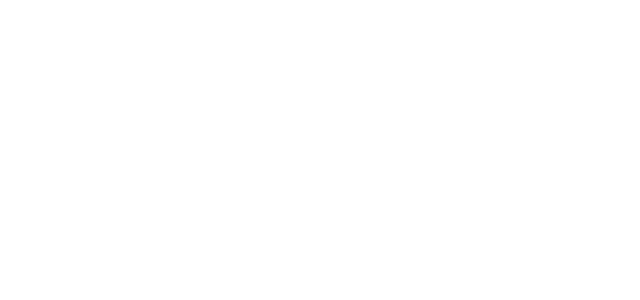
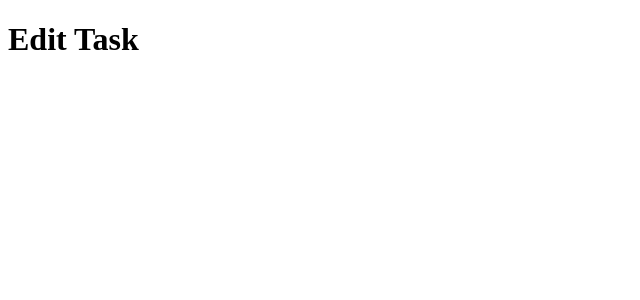
Before and after one commit to Edixon-vanVliet/task-manager, a React (Create React App) app in the folder client/: page /task/1 in a window 1280 px wide. Before the commit this address had no page. Shown: the top 300 px of the page, without its empty margins (0-640 px from the left). Built offline with nearby package versions, Linux system fonts and the light colour scheme.

Commit message:
Create necessary pages

```diff
--- a/client/src/App.js
+++ b/client/src/App.js
@@ -4,6 +4,8 @@ import { Home, EditTask } from "./pages";
 export const App = () => (
   <Router>
     <Routes>
+      <Route exact path="/" element={<Home />} />
+      <Route path="/task/:id" element={<EditTask />} />
     </Routes>
   </Router>
 );
--- /dev/null
+++ b/client/src/pages/EditTask.js
@@ -0,0 +1 @@
+export const EditTask = () => <h1>Edit Task</h1>;
--- /dev/null
+++ b/client/src/pages/Home.js
@@ -0,0 +1 @@
+export const Home = () => <h1>Home</h1>;
--- /dev/null
+++ b/client/src/pages/index.js
@@ -0,0 +1,2 @@
+export { Home } from "./Home";
+export { EditTask } from "./EditTask";
```
